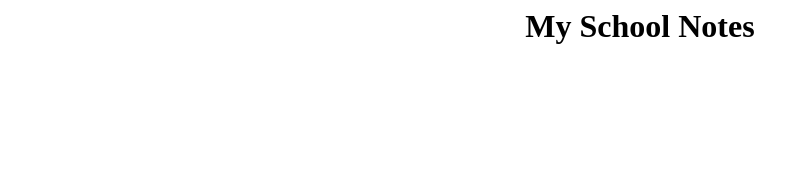
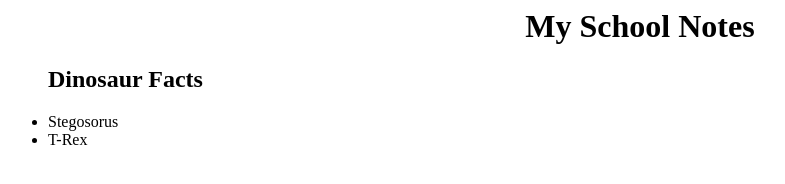
Before and after one commit to brendenpiatt24/myWebsite1, a plain HTML site: page index.html in a window 1280 px wide. Shown: the whole page, without its empty margins (0-785 px from the left). Drawn offline with Linux system fonts and the light colour scheme.

Commit message:
added some notes

```diff
--- a/index.html
+++ b/index.html
@@ -4,6 +4,13 @@
 </head>
 <body>
     <h1><center>My School Notes</center></h1>
+  <ul>
+    <h2>
+      Dinosaur Facts
+    </h2>
+    <li>Stegosorus</li>
+    <li>T-Rex</li>
+  </ul>
 </body>
 
 
```
